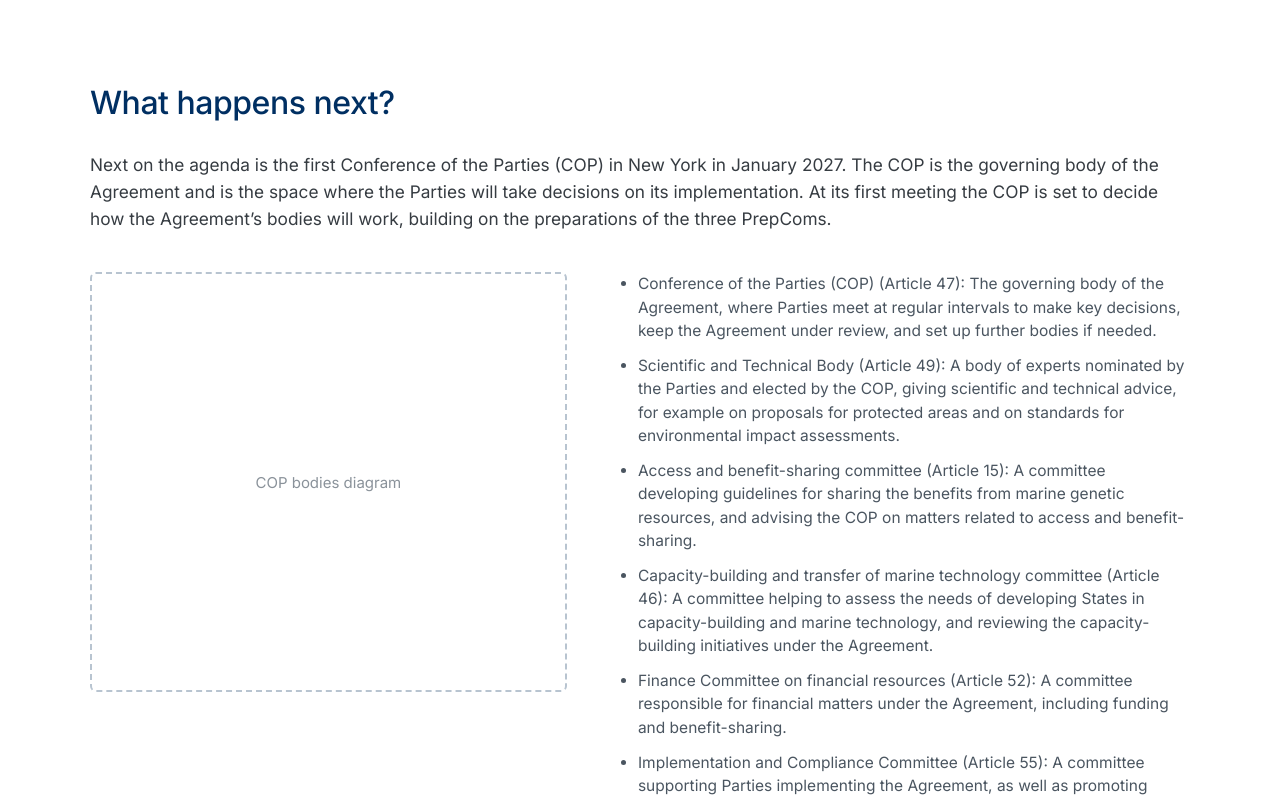
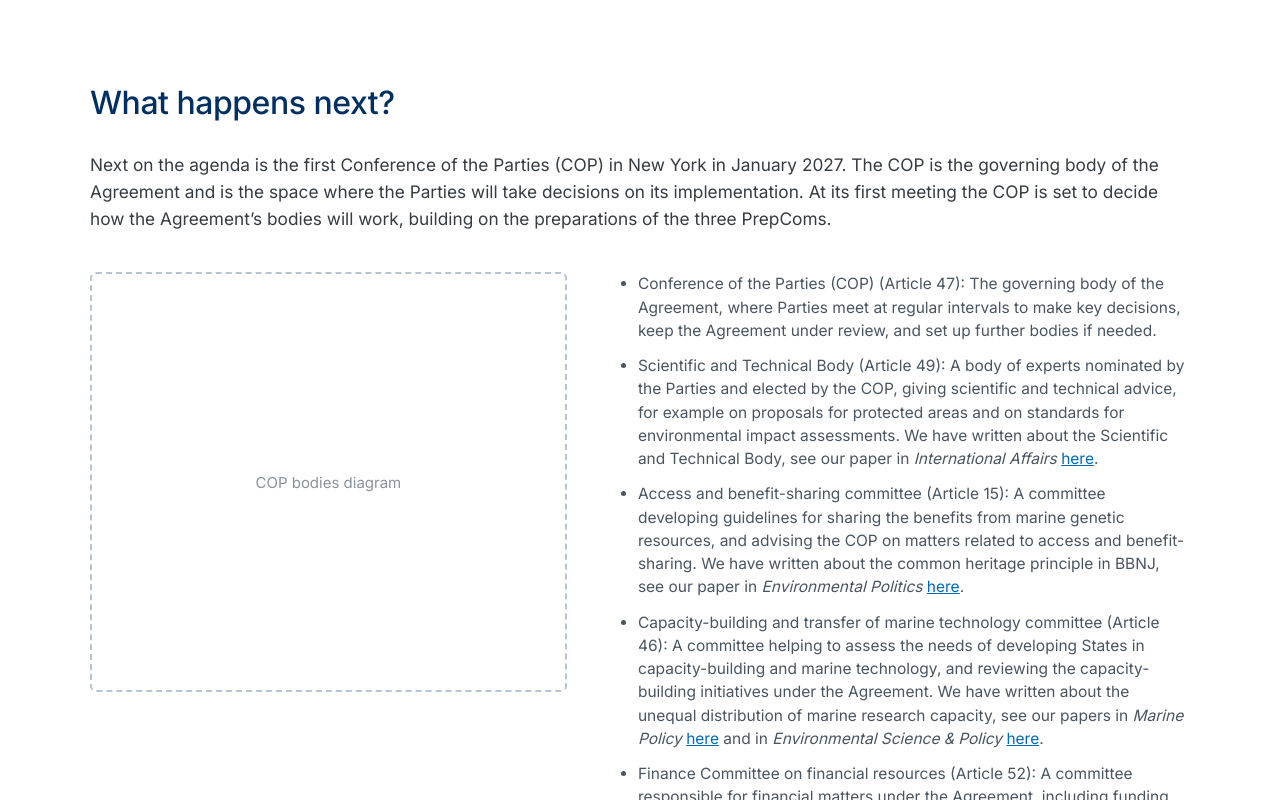
Before and after one commit to ehildeb/bbnj_dashboard, a plain HTML site: page index.html in a window 1280 px wide. Shown: the part 7038-7838 px from the top of the page. Drawn offline with Linux system fonts and the light colour scheme.

Commit message:
small fixes

```diff
--- a/index.html
+++ b/index.html
@@ -211,7 +211,7 @@
        (data_cleaning.R, web_top_active() and web_top_nonstate()). -->
   <section class="gl-screen gl-active-sec" id="gl-active-sec"><div class="gl-active">
     <p class="gl-big gl-reveal">Some actors are more active than others.</p>
-    <p class="gl-small gl-reveal">See which states (and the EU), international organisations, and non-governmental actors engaged the most at the IGCs and PrepComs by toggling the graph:</p>
+    <p class="gl-small gl-reveal">See which states (and the EU), international organisations, and non-governmental actors engaged the most at the IGCs and PrepComs:</p>
     <div class="gl-active-tabs gl-g-scope" role="group" aria-label="Actor type">
       <button type="button" class="is-active" aria-pressed="true" data-set="state">States and the EU</button>
       <button type="button" aria-pressed="false" data-set="intl">International organisations</button>
@@ -272,17 +272,23 @@
     <!-- COP diagram taken off the page for now (2026-11-16); saved in
          ../backups/261116/cop_diagram/ (see README.txt there). The CSS and the JS block stay. -->
     <!-- For the supervisor (2026-11-16): the diagram's texts as a list beside the placeholder -->
+    <!-- PAPER LINKS (Emil, 2026-11-18): four bodies end with "We have written about ..., see our
+         paper(s) in <journal> here." (Scientific and Technical Body, access and benefit-sharing
+         committee, capacity-building committee, clearing-house mechanism). This list is the master
+         text: when the finished diagram goes in, copy each sentence with its links into the end of
+         that body's .gl-cop-info <p>. Links inside .gl-cop-info work as they are (glance.js only
+         listens to clicks on .gl-cop-node). -->
     <div class="gl-cop-draft gl-reveal">
       <div class="gl-placeholder">COP bodies diagram</div>
       <ul class="gl-cop-draft-list">
         <li>Conference of the Parties (COP) (Article 47): The governing body of the Agreement, where Parties meet at regular intervals to make key decisions, keep the Agreement under review, and set up further bodies if needed.</li>
-        <li>Scientific and Technical Body (Article 49): A body of experts nominated by the Parties and elected by the COP, giving scientific and technical advice, for example on proposals for protected areas and on standards for environmental impact assessments.</li>
-        <li>Access and benefit-sharing committee (Article 15): A committee developing guidelines for sharing the benefits from marine genetic resources, and advising the COP on matters related to access and benefit-sharing.</li>
-        <li>Capacity-building and transfer of marine technology committee (Article 46): A committee helping to assess the needs of developing States in capacity-building and marine technology, and reviewing the capacity-building initiatives under the Agreement.</li>
+        <li>Scientific and Technical Body (Article 49): A body of experts nominated by the Parties and elected by the COP, giving scientific and technical advice, for example on proposals for protected areas and on standards for environmental impact assessments. We have written about the Scientific and Technical Body, see our paper in <i>International Affairs</i> <a href="https://doi.org/10.1093/ia/iiag120" target="_blank" rel="noopener">here</a>.</li>
+        <li>Access and benefit-sharing committee (Article 15): A committee developing guidelines for sharing the benefits from marine genetic resources, and advising the COP on matters related to access and benefit-sharing. We have written about the common heritage principle in BBNJ, see our paper in <i>Environmental Politics</i> <a href="https://doi.org/10.1080/09644016.2021.1911442" target="_blank" rel="noopener">here</a>.</li>
+        <li>Capacity-building and transfer of marine technology committee (Article 46): A committee helping to assess the needs of developing States in capacity-building and marine technology, and reviewing the capacity-building initiatives under the Agreement. We have written about the unequal distribution of marine research capacity, see our papers in <i>Marine Policy</i> <a href="https://doi.org/10.1016/j.marpol.2020.104318" target="_blank" rel="noopener">here</a> and in <i>Environmental Science &amp; Policy</i> <a href="https://www.sciencedirect.com/science/article/pii/S1462901121002495" target="_blank" rel="noopener">here</a>.</li>
         <li>Finance Committee on financial resources (Article 52): A committee responsible for financial matters under the Agreement, including funding and benefit-sharing.</li>
         <li>Implementation and Compliance Committee (Article 55): A committee supporting Parties implementing the Agreement, as well as promoting compliance by the Parties.</li>
         <li>Secretariat (Article 50): The main bureaucracy of the Agreement, facilitating meetings, running day-to-day tasks, and preparing documents.</li>
-        <li>Clearing-house mechanism (Article 51): The central open-access online platform where Parties share information, for example on marine genetic resources, protected areas, impact assessments and capacity-building.</li>
+        <li>Clearing-house mechanism (Article 51): The central open-access online platform where Parties share information, for example on marine genetic resources, protected areas, impact assessments and capacity-building. We have written about the clearing-house mechanism, see our paper in <i>Marine Policy</i> <a href="https://doi.org/10.1016/j.marpol.2026.107079" target="_blank" rel="noopener">here</a>.</li>
       </ul>
     </div>
     <p class="gl-lead gl-reveal gl-full">We will be on-site in New York to report from the COP and to continue collecting our data.</p>
--- a/js/glance.js
+++ b/js/glance.js
@@ -1027,6 +1027,8 @@ function glQuality() {
 // ---- COP and the Agreement's bodies ------------------------------------------------
 // Click a body in the hub to show its text in the panel and mark its spoke. Clicking the
 // open body again goes back to the COP. Texts live in index.html (.gl-cop-info).
+// The texts carry paper links for four bodies (2026-11-18): take them over from the draft
+// list (.gl-cop-draft-list) when the diagram goes back in.
 (function () {
   'use strict';
   try {
```
